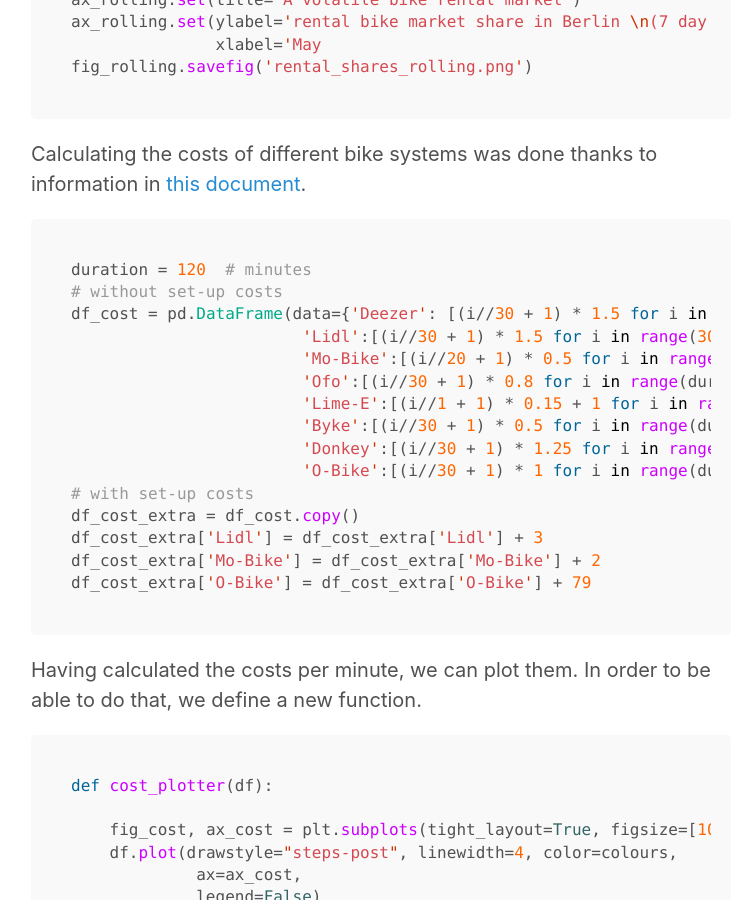
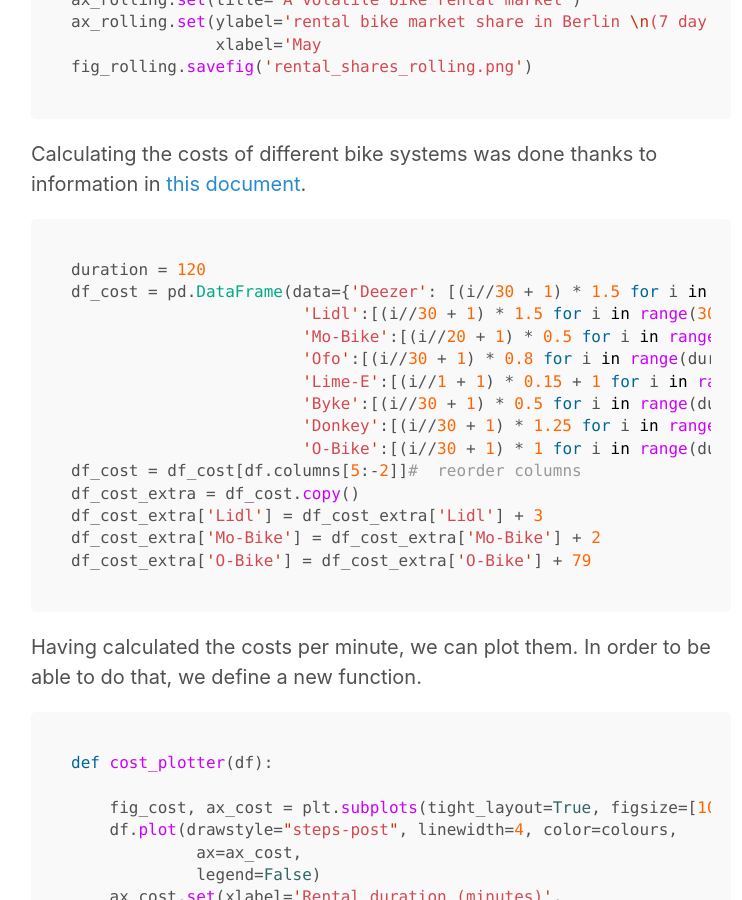
Before and after one commit to rikunert/rikunert.github.io, a Jekyll site: the page built from _posts/2018-08-06-bike_rentals.md, in a window 1280 px wide and 900 px high, scrolled down 10406 px. Shown: the whole window, without its empty margins (259-1001 px from the left). Built offline with Jekyll 4.4.1, drawn with Linux system fonts in a browser that asks for light colours; comment, search, counter and statistics services are not loaded.

````diff
--- a/_posts/2018-08-06-bike_rentals.md
+++ b/_posts/2018-08-06-bike_rentals.md
@@ -251,8 +251,7 @@
 ```
 Calculating the costs of different bike systems was done thanks to information in [this document](https://www.agora-verkehrswende.de/fileadmin/Projekte/2018/Stationslose_Bikesharing_Systeme/Agora_Verkehrswende_Bikesharing_WEB.pdf).
 ```python
-duration = 120  # minutes
-# without set-up costs
+duration = 120
 df_cost = pd.DataFrame(data={'Deezer': [(i//30 + 1) * 1.5 for i in range(duration)],
                         'Lidl':[(i//30 + 1) * 1.5 for i in range(30)] + [((i//30 + 1) * 1) + 0.5 for i in range(30, duration)],
                         'Mo-Bike':[(i//20 + 1) * 0.5 for i in range(duration)],
@@ -261,7 +260,7 @@
                         'Byke':[(i//30 + 1) * 0.5 for i in range(duration)],
                         'Donkey':[(i//30 + 1) * 1.25 for i in range(duration)],
                         'O-Bike':[(i//30 + 1) * 1 for i in range(duration)]})
-# with set-up costs
+df_cost = df_cost[df.columns[5:-2]]#  reorder columns
 df_cost_extra = df_cost.copy()
 df_cost_extra['Lidl'] = df_cost_extra['Lidl'] + 3
 df_cost_extra['Mo-Bike'] = df_cost_extra['Mo-Bike'] + 2
````
